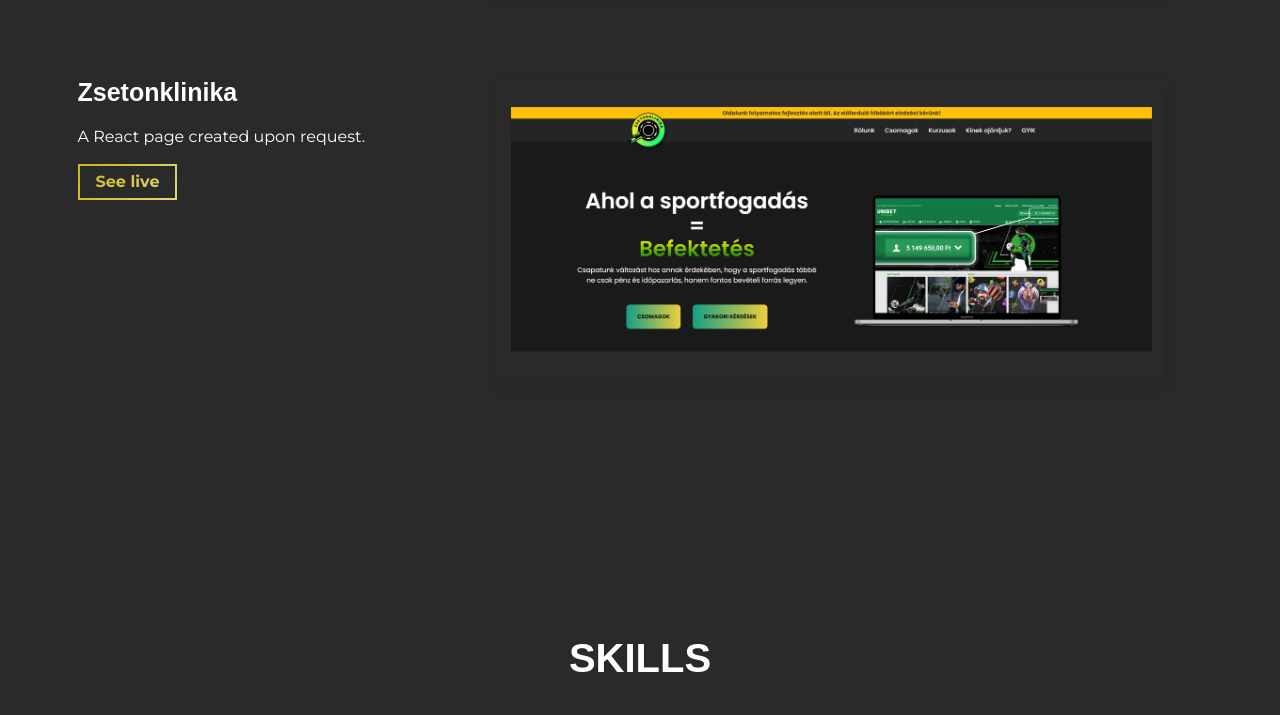
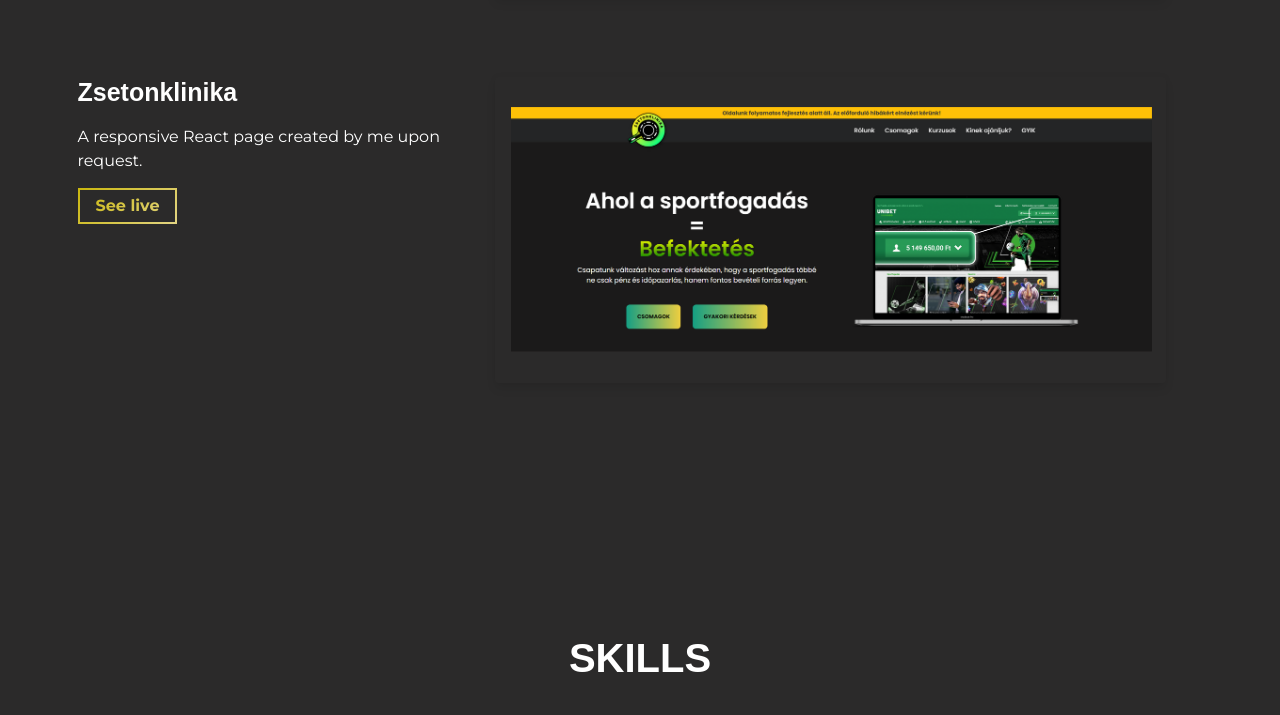
Before and after one commit to jozsapeter88/personal-portfolio, a website built with Parcel: page src/index.html in a window 1280 px wide. Shown: the part 3246-3961 px from the top of the page. Built offline with nearby package versions, Linux system fonts and the light colour scheme.

Commit message:
update projects section

```diff
--- a/src/index.html
+++ b/src/index.html
@@ -228,7 +228,7 @@
               <h3 class="project-wrapper__text-title">Zsetonklinika</h3>
               <div>
                 <p class="mb-4">
-                  A React page created upon request.
+                  A responsive React page created by me upon request.
                 </p>
               </div>
               <a rel="noreferrer" target="_blank" class="cta-btn cta-btn--hero"
```
